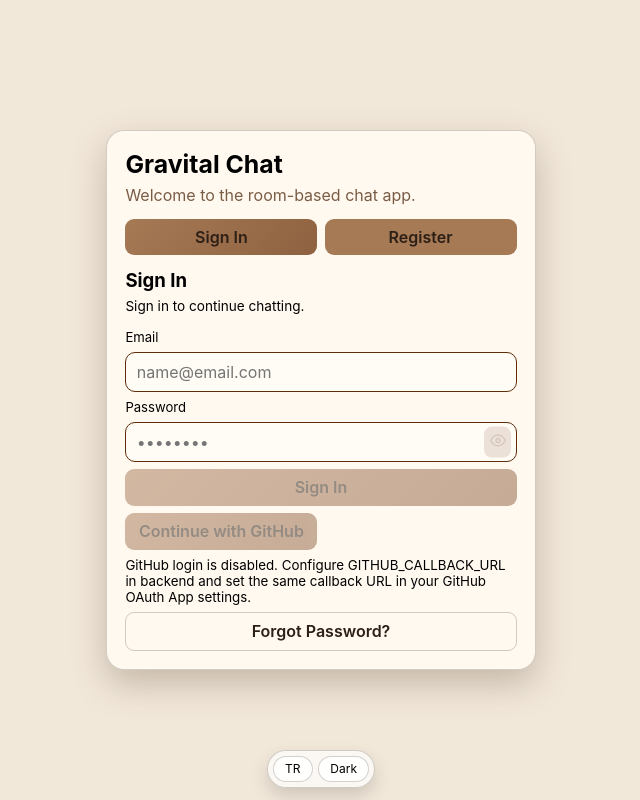
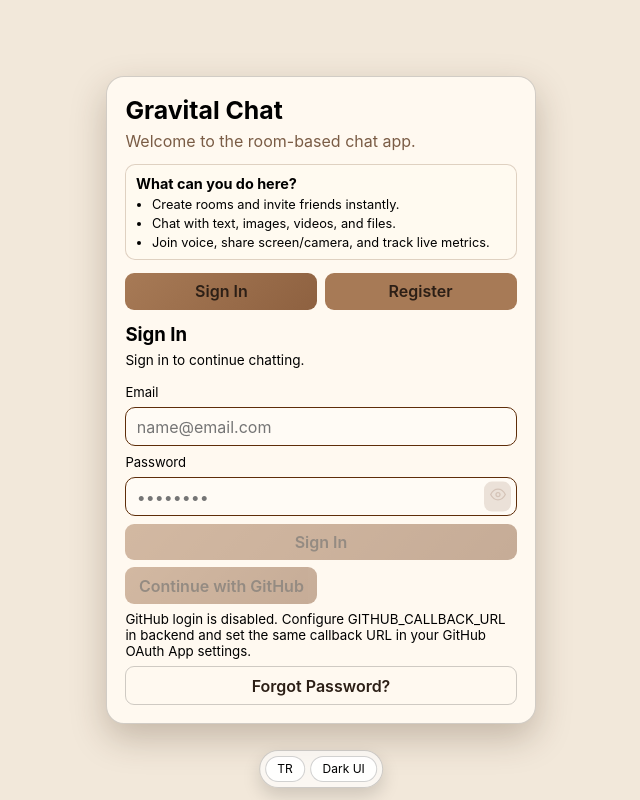
Before and after one commit to AliKefall/Gravital, a React (Vite) app in the folder frontend/: page / in a window 1280 px wide. Shown: the whole page, without its empty margins (319-959 px from the left). Built offline with nearby package versions, Linux system fonts and the light colour scheme; no server answers; the HTML template or start-up script is replaced by a standard one.

Commit message:
UI/UX fix with language support and dark/light ui

```diff
--- a/frontend/src/App.css
+++ b/frontend/src/App.css
@@ -61,6 +61,32 @@ select {
 .auth-header p {
   margin: 0.35rem 0 0.85rem;
   color: #7a5c45;
+}
+.auth-guide {
+  margin: 0 0 0.8rem;
+  padding: 0.6rem;
+  border: 1px solid rgba(94, 45, 9, 0.2);
+  border-radius: 10px;
+  background: rgba(255, 250, 241, 0.75);
+}
+.auth-guide h3 {
+  margin: 0 0 0.3rem;
+  font-size: 0.9rem;
+}
+.auth-guide ul {
+  margin: 0;
+  padding-left: 1rem;
+  display: grid;
+  gap: 0.25rem;
+  font-size: 0.8rem;
+}
+.auth-tip-box {
+  border: 1px dashed rgba(94, 45, 9, 0.35);
+  border-radius: 10px;
+  padding: 0.45rem 0.55rem;
+  font-size: 0.8rem;
+  color: #6d4f3b;
+  background: rgba(255, 252, 246, 0.85);
 }
 
 .tab-row {
--- a/frontend/src/App.tsx
+++ b/frontend/src/App.tsx
@@ -57,7 +57,9 @@ function App() {
   }, [])
 
   const languageLabel = language === "en" ? "TR" : "ENG"
-  const themeLabel = theme === "light" ? "Dark" : "Light"
+  const themeLabel = language === "en"
+    ? (theme === "light" ? "Dark UI" : "Light UI")
+    : (theme === "light" ? "Koyu Arayüz" : "Açık Arayüz")
 
   if (hydrating) {
     return (
@@ -72,7 +74,7 @@ function App() {
 
   return (
     <>
-      <div className="app-float-controls" aria-label="Display and language controls">
+      <div className="app-float-controls" aria-label={language === "en" ? "Display and language controls" : "Görünüm ve dil kontrolleri"}>
         <button type="button" className="control-chip" onClick={() => setLanguage((prev) => (prev === "en" ? "tr" : "en"))}>
           {languageLabel}
         </button>
--- a/frontend/src/components/auth/ForgotPasswordPage.tsx
+++ b/frontend/src/components/auth/ForgotPasswordPage.tsx
@@ -67,6 +67,11 @@ export const ForgotPasswordPage = ({ onBack, language }: ForgotPasswordPageProps
           ? "Step 1: Enter your email and get a 6-digit code. Step 2: Enter the code and your new password."
           : "Adım 1: E-postanızı girip 6 haneli kod alın. Adım 2: Kodu ve yeni şifrenizi girin."}
       </p>
+      <div className="auth-tip-box">
+        {isEnglish
+          ? "Tip: request a code first, then set your new password. Theme and language preferences stay the same."
+          : "İpucu: önce kod isteyin, sonra yeni şifrenizi belirleyin. Tema ve dil tercihleriniz korunur."}
+      </div>
 
       <label>
         {isEnglish ? "Email" : "E-posta"}
--- a/frontend/src/components/chat/MessageContent.tsx
+++ b/frontend/src/components/chat/MessageContent.tsx
@@ -5,10 +5,12 @@ import type { ChatMessage } from "./types"
 
 interface MessageContentProps {
   message: ChatMessage
+  language: "en" | "tr"
 }
 
-export const MessageContent = ({ message }: MessageContentProps) => {
+export const MessageContent = ({ message, language }: MessageContentProps) => {
   const [isImagePreviewOpen, setIsImagePreviewOpen] = useState(false)
+  const isEnglish = language === "en"
   const kind = message.kind
 
   if (kind === "image" && message.media_url) {
@@ -20,16 +22,16 @@ export const MessageContent = ({ message }: MessageContentProps) => {
             type="button"
             className="message-image-trigger"
             onClick={() => setIsImagePreviewOpen(true)}
-            title="Open image preview"
+            title={isEnglish ? "Open image preview" : "Görsel önizlemeyi aç"}
           >
             <img src={source} alt={message.file_name ?? "image"} />
           </button>
           <div className="message-media-actions">
             <button type="button" onClick={() => setIsImagePreviewOpen(true)}>
-              Büyüt
+              {isEnglish ? "Zoom" : "Büyüt"}
             </button>
             <a href={source} download={message.file_name ?? true} target="_blank" rel="noreferrer">
-              İndir
+              {isEnglish ? "Download" : "İndir"}
             </a>
           </div>
           {message.file_name && <figcaption>{message.file_name}</figcaption>}
@@ -40,19 +42,19 @@ export const MessageContent = ({ message }: MessageContentProps) => {
             className="image-preview-modal"
             role="dialog"
             aria-modal="true"
-            aria-label="Image preview"
+            aria-label={isEnglish ? "Image preview" : "Görsel önizleme"}
             onClick={() => setIsImagePreviewOpen(false)}
           >
             <div className="image-preview-content" onClick={(event) => event.stopPropagation()}>
               <header>
-                <strong>{message.file_name ?? "Image preview"}</strong>
+                <strong>{message.file_name ?? (isEnglish ? "Image preview" : "Görsel önizleme")}</strong>
                 <button type="button" onClick={() => setIsImagePreviewOpen(false)}>
-                  Kapat
+                  {isEnglish ? "Close" : "Kapat"}
                 </button>
               </header>
               <img src={source} alt={message.file_name ?? "image"} />
               <a href={source} download={message.file_name ?? true} target="_blank" rel="noreferrer">
-                İndir
+                {isEnglish ? "Download" : "İndir"}
               </a>
             </div>
           </div>
@@ -67,7 +69,7 @@ export const MessageContent = ({ message }: MessageContentProps) => {
       <figure className="message-media">
         <video controls preload="metadata">
           <source src={source} type={message.mime_type ?? "video/mp4"} />
-          Your browser does not support video playback.
+          {isEnglish ? "Your browser does not support video playback." : "Tarayıcınız video oynatmayı desteklemiyor."}
         </video>
         {message.file_name && <figcaption>{message.file_name}</figcaption>}
       </figure>
@@ -92,7 +94,7 @@ export const MessageContent = ({ message }: MessageContentProps) => {
         <div className="message-file">
           <span>RAR</span>
           <a href={source} download target="_blank" rel="noreferrer">
-            {message.file_name || "RAR file"}
+            {message.file_name || (isEnglish ? "RAR file" : "RAR dosyası")}
           </a>
         </div>
       )
@@ -100,7 +102,7 @@ export const MessageContent = ({ message }: MessageContentProps) => {
 
     return (
       <a className="message-link" href={source} target="_blank" rel="noreferrer">
-        {message.file_name ?? message.content ?? "Download file"}
+        {message.file_name ?? message.content ?? (isEnglish ? "Download file" : "Dosyayı indir")}
       </a>
     )
   }
@@ -113,7 +115,7 @@ export const MessageContent = ({ message }: MessageContentProps) => {
       <div className="message-rich">
         <p>{text}</p>
         <a className="message-link" href={urls[0]} target="_blank" rel="noreferrer">
-          Open link
+          {isEnglish ? "Open link" : "Bağlantıyı aç"}
         </a>
       </div>
     )
--- a/frontend/src/pages/AuthPage.tsx
+++ b/frontend/src/pages/AuthPage.tsx
@@ -20,6 +20,14 @@ export const AuthPage = ({ onLogin, language }: AuthPageProps) => {
           <h1>Gravital Chat</h1>
           <p>{isEnglish ? "Welcome to the room-based chat app." : "Oda tabanlı sohbet uygulamasına hoş geldiniz."}</p>
         </header>
+        <section className="auth-guide">
+          <h3>{isEnglish ? "What can you do here?" : "Burada neler yapabilirsiniz?"}</h3>
+          <ul>
+            <li>{isEnglish ? "Create rooms and invite friends instantly." : "Oda oluşturun ve arkadaşlarınızı anında davet edin."}</li>
+            <li>{isEnglish ? "Chat with text, images, videos, and files." : "Metin, görsel, video ve dosya ile sohbet edin."}</li>
+            <li>{isEnglish ? "Join voice, share screen/camera, and track live metrics." : "Sese katılın, ekran/kamera paylaşın ve canlı metrikleri izleyin."}</li>
+          </ul>
+        </section>
 
         {activeTab !== "forgot" && (
           <div className="tab-row">
```
Also changed, not shown: frontend/src/components/chat/WorkspaceChatPanel.tsx (+19 -19 lines), 1 other file (tests, documents, lock files or other folders).
